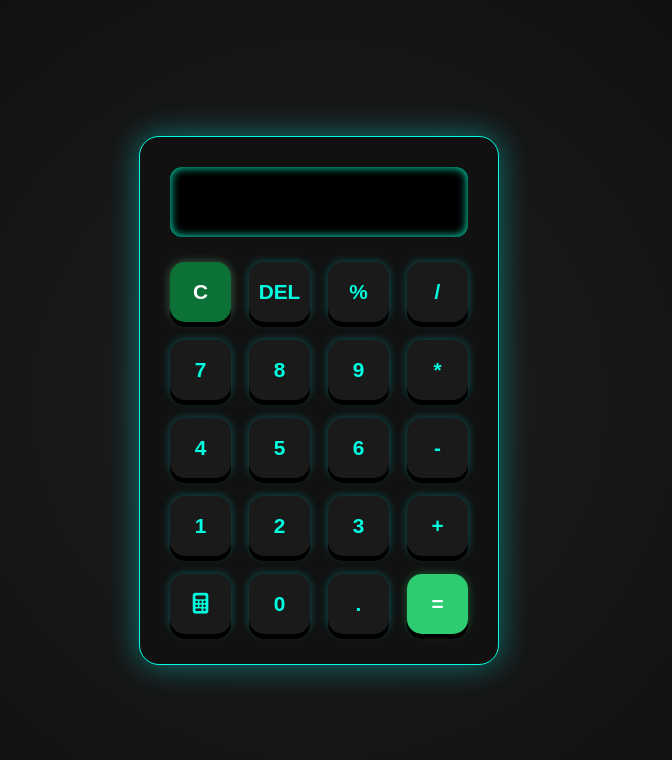
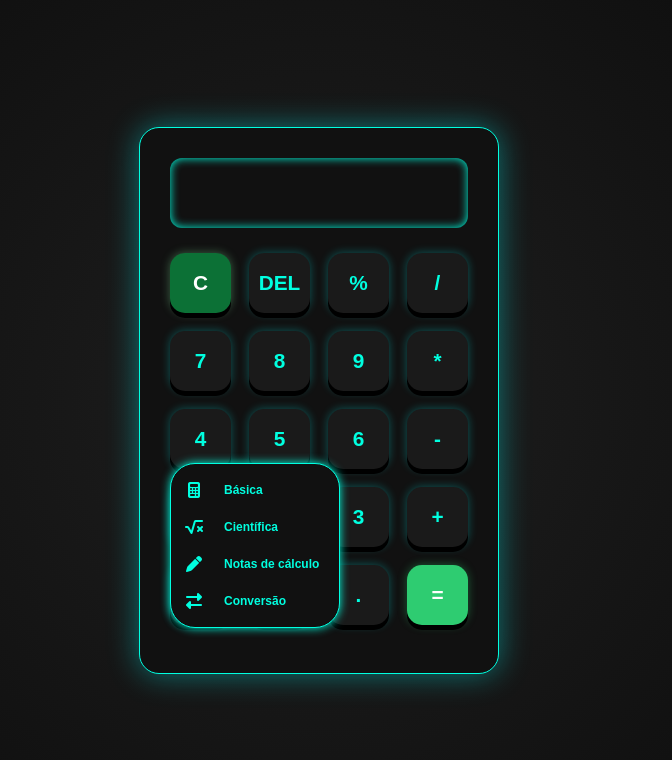
Before and after one commit to monnydyas/calc_challenge, a plain HTML site: page index.html in a window 1280 px wide. Both pictures are taken after a click on the button 521 px from the left and 603 px from the top of the page. Shown: the whole page, without its empty margins (321-993 px from the left). Drawn offline with Linux system fonts and the light colour scheme.

Commit message:
add window and icons at the calculator button

```diff
--- a/css/style.css
+++ b/css/style.css
@@ -31,15 +31,15 @@ body {
 .display {
   width: 100%;
   height: 70px;
-  background: #000;
-  color: #00ff99;
+  background: #111;
+  color: #00ffe0;
   font-size: 2rem;
   text-align: right;
   padding: 15px;
   border: none;
   border-radius: 12px;
   margin-bottom: 25px;
-  box-shadow: inset 0 0 10px #00ffcc;
+  box-shadow: inset 0 0 10px #00ffe0;
   outline: none;
 }
 
@@ -95,3 +95,63 @@ body {
   background: #27ae60;
   box-shadow: 0 0 15px #2ecc71, inset 0 0 5px #2ecc71;
 }
+
+.dropdown {
+  position: relative;
+  display: inline-block;
+}
+
+.dropdown-menu {
+  display: none;
+  position: absolute;
+  bottom: 15px;
+  left: 0;
+  transform: translateX(0);
+  background: #111;
+  border: 1px solid #00ffe0;
+  border-radius: 25px;
+  padding: 5px;
+  box-shadow: 0 0 10px #00ffe0;
+  z-index: 100;
+  min-width: 170px;
+}
+
+.dropdown-menu div {
+  display: flex;
+  gap: 20px;
+  align-items: center;
+  font-size: 12px;
+}
+
+.dropdown-menu i {
+  color: #00ffe0;
+  font-size: 16px;
+  width: 20px; /* garante alinhamento */
+  text-align: center;
+}
+
+.menu-item {
+  display: block;
+  width: 100%;
+  background: #111;
+  font-weight: bold;
+  font-size: 0.7rem;
+  color: #00ffe0;
+  border: none;
+  padding: 8px;
+  margin: 5px 0;
+  cursor: pointer;
+  text-align: left;
+}
+
+.menu-item:hover {
+  color: #fff;
+  transform: translateY(-3px);
+  border-radius: 15px;
+}
+
+.fa-solid:hover {
+  color: #fff;
+  transform: translateY(-3px);
+  border-radius: 15px;
+}
--- a/index.html
+++ b/index.html
@@ -43,6 +43,23 @@
         <button class="btn number zero">0</button>
         <button class="btn number">.</button>
         <button class="btn equal">=</button>
+
+        <div class="dropdown">
+          <div class="dropdown-menu">
+            <div class="menu-item">
+              <i class="fa-solid fa-calculator"></i>Básica
+            </div>
+            <div class="menu-item">
+              <i class="fa-solid fa-square-root-variable"></i>Científica
+            </div>
+            <div class="menu-item">
+              <i class="fa-solid fa-pen"></i>Notas de cálculo
+            </div>
+            <div class="menu-item">
+              <i class="fa-solid fa-right-left"></i>Conversão
+            </div>
+          </div>
+        </div>
       </div>
     </div>
     <script src="script.js"></script>
--- a/script.js
+++ b/script.js
@@ -1,5 +1,7 @@
 const display = document.querySelector(".display");
 const buttons = document.querySelectorAll(".btn");
+const dropdownBtn = document.querySelector(".icon-btn");
+const dropdownMenu = document.querySelector(".dropdown-menu");
 
 buttons.forEach((buttons) => {
   buttons.addEventListener("click", () => {
@@ -20,3 +22,22 @@ buttons.forEach((buttons) => {
     }
   });
 });
+
+// Garantir que começa escondido ao carregar a página
+window.addEventListener("DOMContentLoaded", () => {
+  dropdownMenu.style.display = "none";
+});
+
+// Alterna mostrar/esconder ao clicar no botão
+dropdownBtn.addEventListener("click", (e) => {
+  e.stopPropagation(); // <-- impede o clique de subir até o window
+  dropdownMenu.style.display =
+    dropdownMenu.style.display === "block" ? "none" : "block";
+});
+
+// Fecha se clicar fora
+window.addEventListener("click", (e) => {
+  if (!e.target.closest(".dropdown")) {
+    dropdownMenu.style.display = "none";
+  }
+});
```
